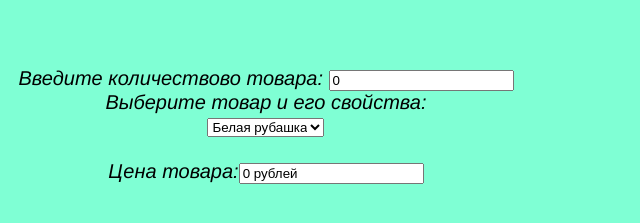
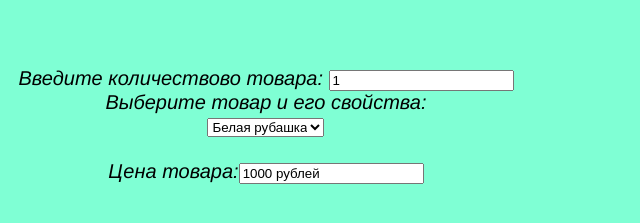
Before and after one commit to KsenyaNikitchenko/KsenyaNikitchenko.github.io6, a plain HTML site: page index.html in a window 1280 px wide. Shown: the part 141-364 px from the top of the page, 374-1014 px from the left. Drawn offline with Linux system fonts and the light colour scheme.

Commit message:
Update index.html

```diff
--- a/index.html
+++ b/index.html
@@ -14,7 +14,7 @@
   </header>
   <form>
     Введите количествово товара:
-    <input type="text" id="n" value="0" onKeyPress="cislo()"><br>
+    <input type="text" id="n" value="1""><br>
     Выберите товар и его свойства:<br>
     <select name="prodType">
       <option checked="checked" value="1">Белая рубашка</option>
```
